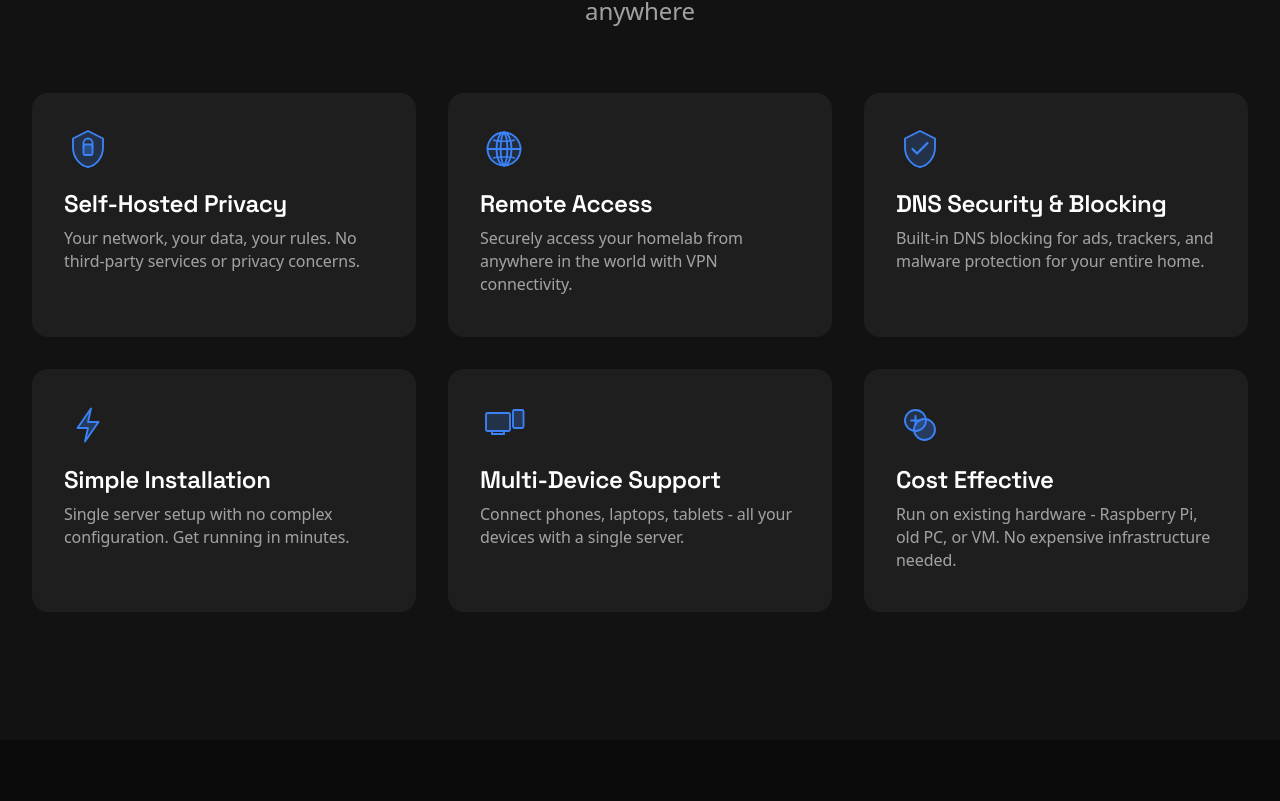
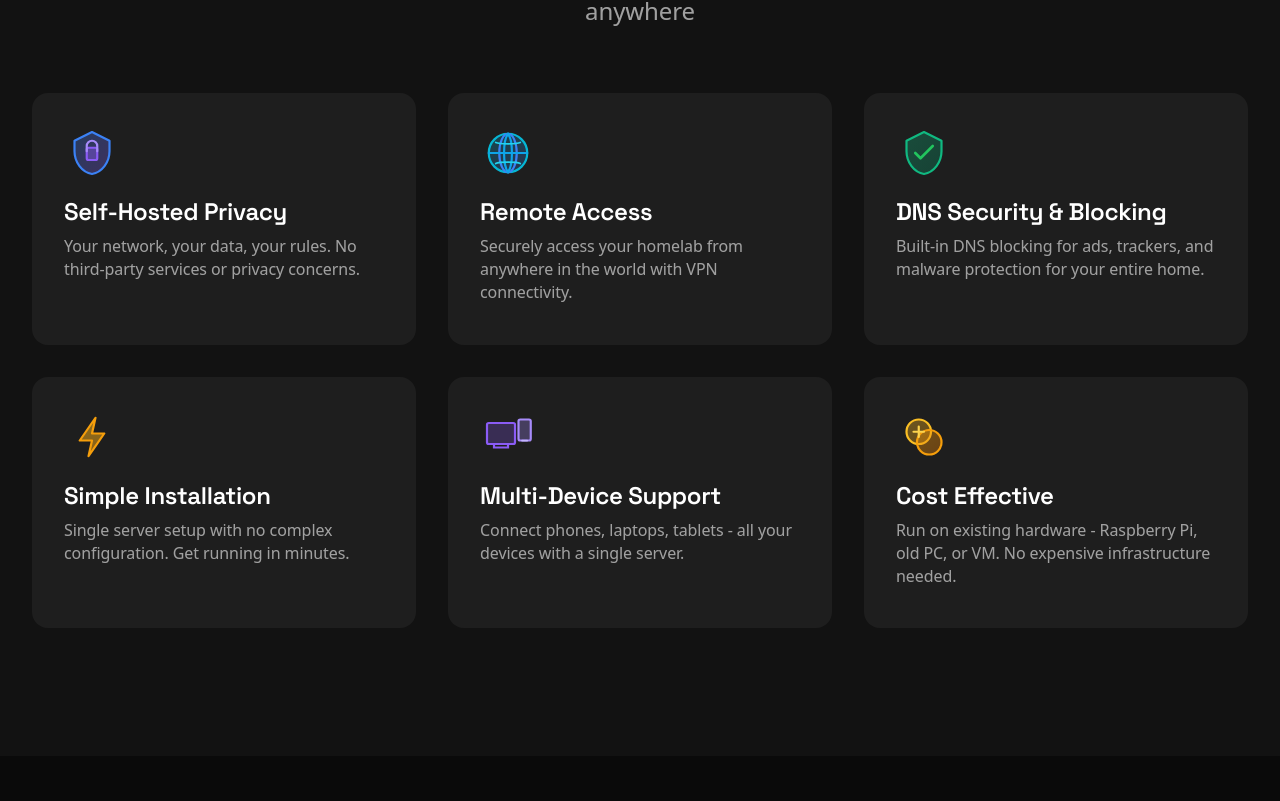
Before and after one commit to tunnels-is/web, a React (Vite) app: page /homelab in a window 1280 px wide. Shown: the part 1079-1880 px from the top of the page. Built offline with nearby package versions, Linux system fonts and the light colour scheme.

Commit message:
icon color updates

```diff
--- a/src/components/sections/CTASection.jsx
+++ b/src/components/sections/CTASection.jsx
@@ -110,7 +110,7 @@ const CTASection = ({
                 }`}
               >
                 {card.icon && (
-                  <div className="w-14 h-14 mb-6 text-dark-accent-secondary">{card.icon}</div>
+                  <div className="w-16 h-16 mb-6">{card.icon}</div>
                 )}
                 <h3 className={`text-3xl font-bold mb-4 leading-tight ${
                   card.highlighted ? 'text-dark-accent-primary' : 'text-dark-accent-secondary'
--- a/src/components/sections/FeatureGrid.jsx
+++ b/src/components/sections/FeatureGrid.jsx
@@ -66,7 +66,7 @@ const FeatureGrid = ({
           <div className="relative">
             {/* Icon */}
             {feature.icon && (
-              <div className="w-12 h-12 mb-4 text-dark-accent-primary">
+              <div className="w-14 h-14 mb-4">
                 {feature.icon}
               </div>
             )}
--- a/src/components/sections/StaggeredGrid.jsx
+++ b/src/components/sections/StaggeredGrid.jsx
@@ -46,7 +46,7 @@ const StaggeredGrid = ({
           }`}
         >
           {item.icon && (
-            <div className="w-12 h-12 mb-4 text-dark-accent-primary">{item.icon}</div>
+            <div className="w-14 h-14 mb-4">{item.icon}</div>
           )}
 
           <h3 className="text-2xl font-bold text-dark-accent-primary mb-2 leading-tight">
--- a/src/components/ui/FeatureCard.jsx
+++ b/src/components/ui/FeatureCard.jsx
@@ -45,7 +45,7 @@ const FeatureCard = ({
       className={`p-6 rounded-xl transition-colors duration-200 ${getVariantClasses()}`}
     >
       {icon && (
-        <div className="w-10 h-10 mb-4 text-dark-accent-primary">{icon}</div>
+        <div className="w-12 h-12 mb-4">{icon}</div>
       )}
 
       <h3 className={`text-xl font-semibold mb-2 leading-tight ${
--- a/src/components/ui/Icons.jsx
+++ b/src/components/ui/Icons.jsx
@@ -12,102 +12,160 @@ const Icon = ({ children, className = "w-12 h-12" }) => (
 // Security & Privacy Icons
 export const LockShieldIcon = ({ className = "w-full h-full" }) => (
   <svg className={className} viewBox="0 0 64 64" fill="none" xmlns="http://www.w3.org/2000/svg">
+    <defs>
+      <linearGradient id="shield-gradient" x1="0%" y1="0%" x2="100%" y2="100%">
+        <stop offset="0%" style={{stopColor: '#3b82f6', stopOpacity: 0.3}} />
+        <stop offset="100%" style={{stopColor: '#8b5cf6', stopOpacity: 0.3}} />
+      </linearGradient>
+    </defs>
     <path d="M32 8L12 18V30C12 42.5 20.5 54 32 56C43.5 54 52 42.5 52 30V18L32 8Z"
-          stroke="currentColor" strokeWidth="2.5" strokeLinecap="round" strokeLinejoin="round" fill="currentColor" fillOpacity="0.2"/>
+          stroke="#3b82f6" strokeWidth="2.5" strokeLinecap="round" strokeLinejoin="round" fill="url(#shield-gradient)"/>
     <rect x="26" y="26" width="12" height="14" rx="2"
-          stroke="currentColor" strokeWidth="2.5" fill="currentColor" fillOpacity="0.35"/>
+          stroke="#8b5cf6" strokeWidth="2.5" fill="#8b5cf6" fillOpacity="0.4"/>
     <path d="M26 30V24C26 20.7 28.7 18 32 18C35.3 18 38 20.7 38 24V30"
-          stroke="currentColor" strokeWidth="2.5" strokeLinecap="round"/>
+          stroke="#a78bfa" strokeWidth="2.5" strokeLinecap="round"/>
   </svg>
 );
 
 export const NetworkGlobeIcon = ({ className = "w-full h-full" }) => (
   <svg className={className} viewBox="0 0 64 64" fill="none" xmlns="http://www.w3.org/2000/svg">
-    <circle cx="32" cy="32" r="22" stroke="currentColor" strokeWidth="2.5" fill="currentColor" fillOpacity="0.15"/>
-    <ellipse cx="32" cy="32" rx="10" ry="22" stroke="currentColor" strokeWidth="2.5"/>
+    <defs>
+      <linearGradient id="globe-gradient" x1="0%" y1="0%" x2="100%" y2="100%">
+        <stop offset="0%" style={{stopColor: '#06b6d4', stopOpacity: 0.25}} />
+        <stop offset="100%" style={{stopColor: '#3b82f6', stopOpacity: 0.25}} />
+      </linearGradient>
+    </defs>
+    <circle cx="32" cy="32" r="22" stroke="#06b6d4" strokeWidth="2.5" fill="url(#globe-gradient)"/>
+    <ellipse cx="32" cy="32" rx="10" ry="22" stroke="#3b82f6" strokeWidth="2.5"/>
     <path d="M10 32H54M32 10C26 18 26 46 32 54M32 10C38 18 38 46 32 54"
-          stroke="currentColor" strokeWidth="2.5" strokeLinecap="round"/>
+          stroke="#0ea5e9" strokeWidth="2.5" strokeLinecap="round"/>
     <path d="M18 20C22 22 42 22 46 20M18 44C22 42 42 42 46 44"
-          stroke="currentColor" strokeWidth="2" strokeLinecap="round"/>
+          stroke="#22d3ee" strokeWidth="2" strokeLinecap="round"/>
   </svg>
 );
 
 export const ShieldCheckIcon = ({ className = "w-full h-full" }) => (
   <svg className={className} viewBox="0 0 64 64" fill="none" xmlns="http://www.w3.org/2000/svg">
+    <defs>
+      <linearGradient id="shield-check-gradient" x1="0%" y1="0%" x2="100%" y2="100%">
+        <stop offset="0%" style={{stopColor: '#10b981', stopOpacity: 0.3}} />
+        <stop offset="100%" style={{stopColor: '#059669', stopOpacity: 0.3}} />
+      </linearGradient>
+    </defs>
     <path d="M32 8L12 18V30C12 42.5 20.5 54 32 56C43.5 54 52 42.5 52 30V18L32 8Z"
-          stroke="currentColor" strokeWidth="2.5" strokeLinecap="round" strokeLinejoin="round" fill="currentColor" fillOpacity="0.2"/>
-    <path d="M22 32L28 38L42 24" stroke="currentColor" strokeWidth="3" strokeLinecap="round" strokeLinejoin="round"/>
+          stroke="#10b981" strokeWidth="2.5" strokeLinecap="round" strokeLinejoin="round" fill="url(#shield-check-gradient)"/>
+    <path d="M22 32L28 38L42 24" stroke="#22c55e" strokeWidth="3" strokeLinecap="round" strokeLinejoin="round"/>
   </svg>
 );
 
 export const BoltIcon = ({ className = "w-full h-full" }) => (
   <svg className={className} viewBox="0 0 64 64" fill="none" xmlns="http://www.w3.org/2000/svg">
+    <defs>
+      <linearGradient id="bolt-gradient" x1="50%" y1="0%" x2="50%" y2="100%">
+        <stop offset="0%" style={{stopColor: '#fbbf24', stopOpacity: 0.5}} />
+        <stop offset="100%" style={{stopColor: '#f59e0b', stopOpacity: 0.5}} />
+      </linearGradient>
+    </defs>
     <path d="M36 10L18 36H32L28 54L46 28H32L36 10Z"
-          stroke="currentColor" strokeWidth="2.5" strokeLinejoin="round" fill="currentColor" fillOpacity="0.3"/>
+          stroke="#f59e0b" strokeWidth="2.5" strokeLinejoin="round" fill="url(#bolt-gradient)"/>
   </svg>
 );
 
 export const DevicesIcon = ({ className = "w-full h-full" }) => (
   <svg className={className} viewBox="0 0 64 64" fill="none" xmlns="http://www.w3.org/2000/svg">
     <rect x="8" y="16" width="32" height="24" rx="2"
-          stroke="currentColor" strokeWidth="2.5" fill="currentColor" fillOpacity="0.2"/>
-    <path d="M16 40V44H32V40" stroke="currentColor" strokeWidth="2.5" strokeLinecap="round"/>
+          stroke="#8b5cf6" strokeWidth="2.5" fill="#8b5cf6" fillOpacity="0.25"/>
+    <path d="M16 40V44H32V40" stroke="#8b5cf6" strokeWidth="2.5" strokeLinecap="round"/>
     <rect x="44" y="12" width="14" height="24" rx="2"
-          stroke="currentColor" strokeWidth="2.5" fill="currentColor" fillOpacity="0.25"/>
-    <path d="M48 36H54" stroke="currentColor" strokeWidth="2" strokeLinecap="round"/>
+          stroke="#a78bfa" strokeWidth="2.5" fill="#a78bfa" fillOpacity="0.3"/>
+    <path d="M48 36H54" stroke="#c4b5fd" strokeWidth="2" strokeLinecap="round"/>
   </svg>
 );
 
 export const CoinsIcon = ({ className = "w-full h-full" }) => (
   <svg className={className} viewBox="0 0 64 64" fill="none" xmlns="http://www.w3.org/2000/svg">
-    <circle cx="26" cy="26" r="14" stroke="currentColor" strokeWidth="2.5" fill="currentColor" fillOpacity="0.2"/>
-    <circle cx="38" cy="38" r="14" stroke="currentColor" strokeWidth="2.5" fill="currentColor" fillOpacity="0.3"/>
-    <path d="M26 20V32M20 26H32" stroke="currentColor" strokeWidth="2.5" strokeLinecap="round"/>
+    <defs>
+      <linearGradient id="coin-gradient-1" x1="0%" y1="0%" x2="100%" y2="100%">
+        <stop offset="0%" style={{stopColor: '#fbbf24', stopOpacity: 0.35}} />
+        <stop offset="100%" style={{stopColor: '#f59e0b', stopOpacity: 0.35}} />
+      </linearGradient>
+      <linearGradient id="coin-gradient-2" x1="0%" y1="0%" x2="100%" y2="100%">
+        <stop offset="0%" style={{stopColor: '#f59e0b', stopOpacity: 0.4}} />
+        <stop offset="100%" style={{stopColor: '#d97706', stopOpacity: 0.4}} />
+      </linearGradient>
+    </defs>
+    <circle cx="26" cy="26" r="14" stroke="#fbbf24" strokeWidth="2.5" fill="url(#coin-gradient-1)"/>
+    <circle cx="38" cy="38" r="14" stroke="#f59e0b" strokeWidth="2.5" fill="url(#coin-gradient-2)"/>
+    <path d="M26 20V32M20 26H32" stroke="#fcd34d" strokeWidth="2.5" strokeLinecap="round"/>
   </svg>
 );
 
 // Media & Entertainment
 export const VideoIcon = ({ className = "w-full h-full" }) => (
   <svg className={className} viewBox="0 0 64 64" fill="none" xmlns="http://www.w3.org/2000/svg">
+    <defs>
+      <linearGradient id="video-gradient" x1="0%" y1="0%" x2="100%" y2="100%">
+        <stop offset="0%" style={{stopColor: '#ec4899', stopOpacity: 0.3}} />
+        <stop offset="100%" style={{stopColor: '#8b5cf6', stopOpacity: 0.3}} />
+      </linearGradient>
+    </defs>
     <rect x="8" y="16" width="48" height="32" rx="3"
-          stroke="currentColor" strokeWidth="2.5" fill="currentColor" fillOpacity="0.2"/>
+          stroke="#ec4899" strokeWidth="2.5" fill="url(#video-gradient)"/>
     <path d="M26 26L38 32L26 38V26Z"
-          stroke="currentColor" strokeWidth="2" strokeLinejoin="round" fill="currentColor" fillOpacity="0.4"/>
+          stroke="#f9a8d4" strokeWidth="2" strokeLinejoin="round" fill="#ec4899" fillOpacity="0.5"/>
   </svg>
 );
 
 export const HomeAutomationIcon = ({ className = "w-full h-full" }) => (
   <svg className={className} viewBox="0 0 64 64" fill="none" xmlns="http://www.w3.org/2000/svg">
+    <defs>
+      <linearGradient id="home-gradient" x1="0%" y1="0%" x2="100%" y2="100%">
+        <stop offset="0%" style={{stopColor: '#f59e0b', stopOpacity: 0.3}} />
+        <stop offset="100%" style={{stopColor: '#ef4444', stopOpacity: 0.3}} />
+      </linearGradient>
+    </defs>
     <path d="M10 32L32 14L54 32V52C54 53.1 53.1 54 52 54H12C10.9 54 10 53.1 10 52V32Z"
-          stroke="currentColor" strokeWidth="2.5" strokeLinejoin="round" fill="currentColor" fillOpacity="0.2"/>
-    <circle cx="32" cy="36" r="6" stroke="currentColor" strokeWidth="2.5" fill="currentColor" fillOpacity="0.35"/>
+          stroke="#f59e0b" strokeWidth="2.5" strokeLinejoin="round" fill="url(#home-gradient)"/>
+    <circle cx="32" cy="36" r="6" stroke="#fbbf24" strokeWidth="2.5" fill="#fbbf24" fillOpacity="0.4"/>
     <path d="M32 30V36M26 36H32M38 36H32M32 42V36"
-          stroke="currentColor" strokeWidth="2" strokeLinecap="round"/>
+          stroke="#fcd34d" strokeWidth="2" strokeLinecap="round"/>
   </svg>
 );
 
 export const DatabaseIcon = ({ className = "w-full h-full" }) => (
   <svg className={className} viewBox="0 0 64 64" fill="none" xmlns="http://www.w3.org/2000/svg">
-    <ellipse cx="32" cy="18" rx="20" ry="8" stroke="currentColor" strokeWidth="2.5" fill="currentColor" fillOpacity="0.25"/>
+    <defs>
+      <linearGradient id="db-gradient" x1="0%" y1="0%" x2="0%" y2="100%">
+        <stop offset="0%" style={{stopColor: '#06b6d4', stopOpacity: 0.35}} />
+        <stop offset="100%" style={{stopColor: '#0891b2', stopOpacity: 0.35}} />
+      </linearGradient>
+    </defs>
+    <ellipse cx="32" cy="18" rx="20" ry="8" stroke="#06b6d4" strokeWidth="2.5" fill="url(#db-gradient)"/>
     <path d="M12 18V32C12 36.4 20.5 40 32 40C43.5 40 52 36.4 52 32V18"
-          stroke="currentColor" strokeWidth="2.5"/>
+          stroke="#0ea5e9" strokeWidth="2.5"/>
     <path d="M12 32V46C12 50.4 20.5 54 32 54C43.5 54 52 50.4 52 46V32"
-          stroke="currentColor" strokeWidth="2.5"/>
+          stroke="#06b6d4" strokeWidth="2.5"/>
   </svg>
 );
 
 export const SettingsIcon = ({ className = "w-full h-full" }) => (
   <svg className={className} viewBox="0 0 64 64" fill="none" xmlns="http://www.w3.org/2000/svg">
-    <circle cx="32" cy="32" r="8" stroke="currentColor" strokeWidth="2.5" fill="currentColor" fillOpacity="0.3"/>
+    <circle cx="32" cy="32" r="8" stroke="#64748b" strokeWidth="2.5" fill="#64748b" fillOpacity="0.35"/>
     <path d="M32 8V16M32 48V56M56 32H48M16 32H8M47.7 16.3L42.3 21.7M21.7 42.3L16.3 47.7M47.7 47.7L42.3 42.3M21.7 21.7L16.3 16.3"
-          stroke="currentColor" strokeWidth="2.5" strokeLinecap="round"/>
+          stroke="#94a3b8" strokeWidth="2.5" strokeLinecap="round"/>
   </svg>
 );
 
 export const BlockIcon = ({ className = "w-full h-full" }) => (
   <svg className={className} viewBox="0 0 64 64" fill="none" xmlns="http://www.w3.org/2000/svg">
-    <circle cx="32" cy="32" r="22" stroke="currentColor" strokeWidth="2.5" fill="currentColor" fillOpacity="0.1"/>
-    <path d="M14 14L50 50" stroke="currentColor" strokeWidth="3" strokeLinecap="round"/>
+    <defs>
+      <linearGradient id="block-gradient" x1="0%" y1="0%" x2="100%" y2="100%">
+        <stop offset="0%" style={{stopColor: '#ef4444', stopOpacity: 0.25}} />
+        <stop offset="100%" style={{stopColor: '#dc2626', stopOpacity: 0.25}} />
+      </linearGradient>
+    </defs>
+    <circle cx="32" cy="32" r="22" stroke="#ef4444" strokeWidth="2.5" fill="url(#block-gradient)"/>
+    <path d="M14 14L50 50" stroke="#f87171" strokeWidth="3" strokeLinecap="round"/>
   </svg>
 );
 
@@ -147,10 +205,16 @@ export const SyncIcon = ({ className = "w-full h-full" }) => (
 
 export const KeyIcon = ({ className = "w-full h-full" }) => (
   <svg className={className} viewBox="0 0 64 64" fill="none" xmlns="http://www.w3.org/2000/svg">
-    <circle cx="20" cy="44" r="12" stroke="currentColor" strokeWidth="2.5" fill="currentColor" fillOpacity="0.1"/>
+    <defs>
+      <linearGradient id="key-gradient" x1="0%" y1="0%" x2="100%" y2="100%">
+        <stop offset="0%" style={{stopColor: '#fbbf24', stopOpacity: 0.3}} />
+        <stop offset="100%" style={{stopColor: '#f59e0b', stopOpacity: 0.3}} />
+      </linearGradient>
+    </defs>
+    <circle cx="20" cy="44" r="12" stroke="#fbbf24" strokeWidth="2.5" fill="url(#key-gradient)"/>
     <path d="M28 36L50 14M50 14V22M50 14H42"
-          stroke="currentColor" strokeWidth="2.5" strokeLinecap="round" strokeLinejoin="round"/>
-    <circle cx="20" cy="44" r="4" fill="currentColor" fillOpacity="0.3"/>
+          stroke="#f59e0b" strokeWidth="2.5" strokeLinecap="round" strokeLinejoin="round"/>
+    <circle cx="20" cy="44" r="4" fill="#fcd34d" fillOpacity="0.5"/>
   </svg>
 );
 
@@ -233,12 +297,18 @@ export const LayersIcon = ({ className = "w-full h-full" }) => (
 
 export const LightbulbIcon = ({ className = "w-full h-full" }) => (
   <svg className={className} viewBox="0 0 64 64" fill="none" xmlns="http://www.w3.org/2000/svg">
+    <defs>
+      <linearGradient id="bulb-gradient" x1="50%" y1="0%" x2="50%" y2="100%">
+        <stop offset="0%" style={{stopColor: '#fbbf24', stopOpacity: 0.4}} />
+        <stop offset="100%" style={{stopColor: '#f59e0b', stopOpacity: 0.4}} />
+      </linearGradient>
+    </defs>
     <path d="M32 10C22 10 14 18 14 28C14 34 17 39 22 42V46C22 48.2 23.8 50 26 50H38C40.2 50 42 48.2 42 46V42C47 39 50 34 50 28C50 18 42 10 32 10Z"
-          stroke="currentColor" strokeWidth="2.5" fill="currentColor" fillOpacity="0.1"/>
+          stroke="#fbbf24" strokeWidth="2.5" fill="url(#bulb-gradient)"/>
     <path d="M26 50V52C26 54.2 27.8 56 30 56H34C36.2 56 38 54.2 38 52V50"
-          stroke="currentColor" strokeWidth="2.5" strokeLinecap="round"/>
+          stroke="#f59e0b" strokeWidth="2.5" strokeLinecap="round"/>
     <path d="M32 24V28M28 30L32 28M36 30L32 28"
-          stroke="currentColor" strokeWidth="2" strokeLinecap="round" strokeLinejoin="round"/>
+          stroke="#fcd34d" strokeWidth="2" strokeLinecap="round" strokeLinejoin="round"/>
   </svg>
 );
 
@@ -321,13 +391,19 @@ export const UsersIcon = ({ className = "w-full h-full" }) => (
 
 export const RocketIcon = ({ className = "w-full h-full" }) => (
   <svg className={className} viewBox="0 0 64 64" fill="none" xmlns="http://www.w3.org/2000/svg">
+    <defs>
+      <linearGradient id="rocket-gradient" x1="50%" y1="0%" x2="50%" y2="100%">
+        <stop offset="0%" style={{stopColor: '#8b5cf6', stopOpacity: 0.35}} />
+        <stop offset="100%" style={{stopColor: '#ec4899', stopOpacity: 0.35}} />
+      </linearGradient>
+    </defs>
     <path d="M32 10C32 10 46 14 50 28C54 42 50 50 50 50L38 54L26 54L14 50C14 50 10 42 14 28C18 14 32 10 32 10Z"
-          stroke="currentColor" strokeWidth="2.5" fill="currentColor" fillOpacity="0.1"/>
-    <circle cx="32" cy="28" r="4" fill="currentColor" fillOpacity="0.4"/>
+          stroke="#8b5cf6" strokeWidth="2.5" fill="url(#rocket-gradient)"/>
+    <circle cx="32" cy="28" r="4" fill="#a78bfa" fillOpacity="0.6"/>
     <path d="M14 50L10 54M50 50L54 54"
-          stroke="currentColor" strokeWidth="2.5" strokeLinecap="round"/>
+          stroke="#f59e0b" strokeWidth="2.5" strokeLinecap="round"/>
     <path d="M22 46L18 54M42 46L46 54"
-          stroke="currentColor" strokeWidth="2" strokeLinecap="round"/>
+          stroke="#fbbf24" strokeWidth="2" strokeLinecap="round"/>
   </svg>
 );
 
--- a/src/pages/CloudBaremetal.jsx
+++ b/src/pages/CloudBaremetal.jsx
@@ -198,7 +198,7 @@ const CloudBaremetal = () => {
                 whileHover={{ y: -10, scale: 1.02 }}
                 className="bg-dark-elevated p-8 rounded-xl hover:bg-dark-bg hover:shadow-xl hover:shadow-dark-accent-primary/20 transition-all"
               >
-                <div className="w-12 h-12 mb-4 text-dark-accent-primary">{benefit.icon}</div>
+                <div className="w-14 h-14 mb-4">{benefit.icon}</div>
                 <h3 className="text-2xl font-semibold text-dark-accent-primary mb-4">
                   {benefit.title}
                 </h3>
--- a/src/pages/Enterprise.jsx
+++ b/src/pages/Enterprise.jsx
@@ -47,7 +47,7 @@ const Enterprise = () => {
                 transition={{ delay: index * 0.1 }}
                 className="glass-effect p-8 rounded-xl hover:scale-105 transition-transform duration-300"
               >
-                <div className="w-12 h-12 mb-4 text-dark-accent-primary">{benefit.icon}</div>
+                <div className="w-14 h-14 mb-4">{benefit.icon}</div>
                 <h3 className="text-2xl font-semibold text-dark-accent-primary mb-4">
                   {benefit.title}
                 </h3>
--- a/src/pages/FreeAndOpenSource.jsx
+++ b/src/pages/FreeAndOpenSource.jsx
@@ -119,7 +119,7 @@ const FreeAndOpenSource = () => {
                 whileTap={{ scale: 0.95 }}
                 className="glass-effect p-6 rounded-xl hover:bg-dark-elevated transition-all"
               >
-                <div className="w-12 h-12 mb-4 text-dark-accent-primary">{social.icon}</div>
+                <div className="w-14 h-14 mb-4">{social.icon}</div>
                 <h3 className="text-xl font-semibold text-dark-accent-primary mb-2">{social.name}</h3>
                 <p className="text-dark-text-secondary text-sm">{social.desc}</p>
               </motion.a>
--- a/src/pages/Homelab.jsx
+++ b/src/pages/Homelab.jsx
@@ -100,7 +100,7 @@ const Homelab = () => {
           className="mt-12 bg-gradient-to-r from-dark-accent-primary/10 via-dark-accent-secondary/10 to-dark-accent-tertiary/10 p-8 rounded-xl"
         >
           <div className="flex items-start gap-4">
-            <div className="w-12 h-12 text-dark-accent-secondary">
+            <div className="w-14 h-14">
               <LightbulbIcon />
             </div>
             <div>
--- a/src/pages/PersonalVPN.jsx
+++ b/src/pages/PersonalVPN.jsx
@@ -312,7 +312,7 @@ const PersonalVPN = () => {
             {/* Summary Card */}
             <div className="mt-12 bg-gradient-to-r from-dark-accent-primary/10 via-dark-accent-secondary/10 to-dark-accent-tertiary/10 p-8 rounded-2xl border border-dark-accent-primary">
               <div className="flex items-start gap-6">
-                <div className="w-12 h-12 text-dark-accent-secondary">
+                <div className="w-14 h-14">
                   <LightbulbIcon />
                 </div>
                 <div>
@@ -333,7 +333,7 @@ const PersonalVPN = () => {
 
       {/* Privacy Highlight */}
       <PricingHighlight
-        icon={<div className="w-12 h-12 text-dark-accent-primary"><KeyIcon /></div>}
+        icon={<div className="w-16 h-16"><KeyIcon /></div>}
         title={<>Zero Knowledge. Zero Logs.<br />Zero Compromise.</>}
         description={<>With your own server, you don't need to trust a privacy policy.<br /><span className="font-bold">You write the rules.</span></>}
         highlights={[
```
